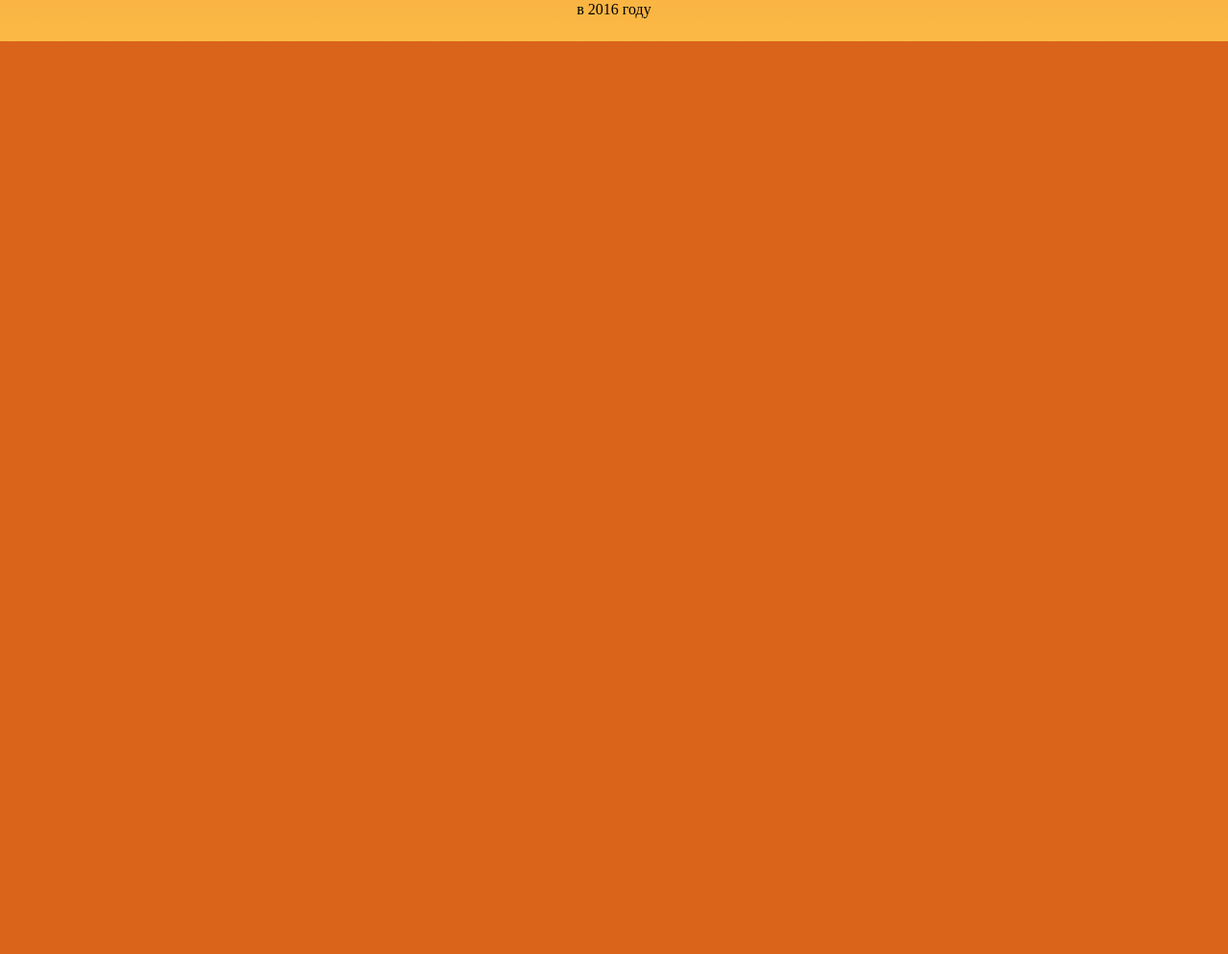
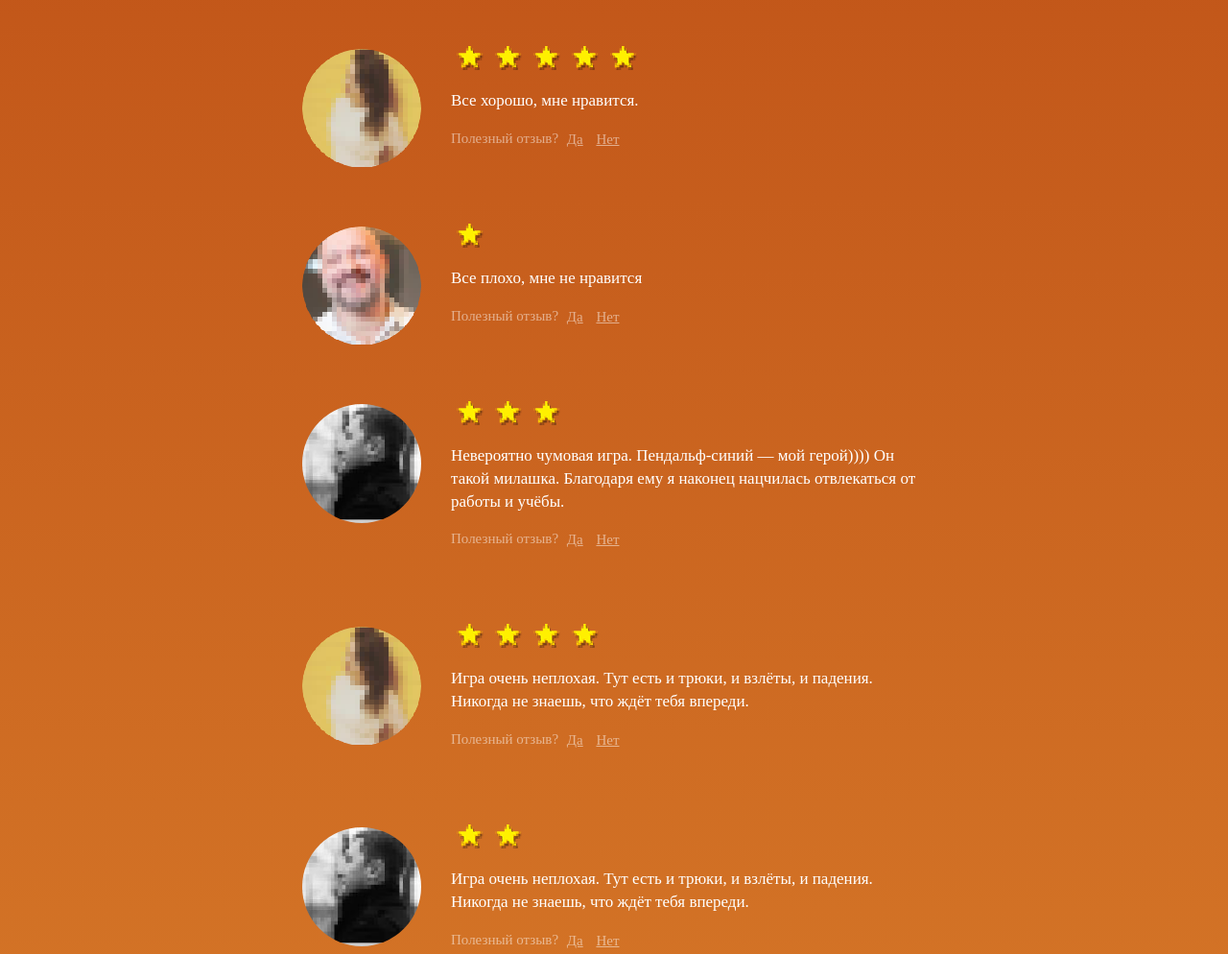
Before and after one commit to NastyaSkoblova1/49209-code-and-magick, a website built with webpack: page src/index.html in a window 1280 px wide. Shown: the part 1916-2910 px from the top of the page at 96% size. Before the commit the page ends 1959 px from the top, so only its background shows below. Built offline with nearby package versions, Linux system fonts and the light colour scheme; files whose address does not match are found by name; a web font is replaced by a local one.

Commit message:
add function for comment from json

```diff
--- a/src/index.html
+++ b/src/index.html
@@ -129,7 +129,9 @@
 
 <script src="js/form.js"></script>
 <script src="js/game.js"></script>
+<script src="reviews.js"></script>
 <script src="js/main.js"></script>
+
 
 </body>
 </html>
--- a/src/js/form.js
+++ b/src/js/form.js
@@ -34,11 +34,9 @@ window.form = (function() {
     var cookieReviewMark = window.Cookies.get('review-mark');
     var cookieReviewName = window.Cookies.get('review-name');
     reviewMarks.value = cookieReviewMark;
-    if (cookieReviewMark) {
-      reviewMarks[reviewMarks.length - cookieReviewMark].checked = true;
-    }
     if (cookieReviewName) {
       nameText.value = cookieReviewName;
+      reviewMarks[reviewMarks.length - cookieReviewMark].checked = true;
     } else {
       nameText.value = '';
     }
--- /dev/null
+++ b/src/reviews.js
@@ -0,0 +1,179 @@
+'use strict';
+
+(function() {
+  var reviews = [{
+    'author': {
+      'name': 'Иванов Иван',
+      'picture': 'img/user-1.jpg'
+    },
+    'review_usefulness': 10,
+    'rating': 2,
+    'description': 'Плохая игра: слишком сильно затягивает и невозможно оторваться. Я потерял работу, учебу, девушку и дар речи, но продолжаю играть. Это призыв о помощи: спасите.'
+    }, {
+    'author': {
+      'name': 'Ксения Собчак',
+      'picture': 'img/user-3.png'
+    },
+    'review_usefulness': 6,
+    'rating': 5,
+    'description': 'Все хорошо, мне нравится.'
+    }, {
+    'author': {
+      'name': 'Ксюша Бородина',
+      'picture': 'img/user-2.png'
+    },
+    'review_usefulness': 3,
+    'rating': 1,
+    'description': 'Все плохо, мне не нравится'
+    }, {
+    'author': {
+      'name': 'Мария Антуанетта',
+      'picture': 'img/user-1.jpg'
+    },
+    'review_usefulness': 4,
+    'rating': 3,
+    'description': 'Невероятно чумовая игра. Пендальф-синий — мой герой)))) Он такой милашка. Благодаря ему я наконец нацчилась отвлекаться от работы и учёбы.'
+    }, {
+    'author': {
+      'name': 'Дмитрий Карпов',
+      'picture': 'img/user-3.png'
+    },
+    'review_usefulness': 20,
+    'rating': 4,
+    'description': 'Игра очень неплохая. Тут есть и трюки, и взлёты, и падения. Никогда не знаешь, что ждёт тебя впереди.'
+    }, {
+    'author': {
+      'name': 'Максим Шаровары',
+      'picture': 'img/user-1.jpg'
+    },
+    'review_usefulness': 115,
+    'rating': 2,
+    'description': 'Игра очень неплохая. Тут есть и трюки, и взлёты, и падения. Никогда не знаешь, что ждёт тебя впереди.'
+    }, {
+    'author': {
+      'name': 'Зулейха Валиева',
+      'picture': 'img/user-3.png'
+    },
+   'review_usefulness': 10,
+    'rating': 4,
+    'description': 'Игра очень неплохая. Тут есть и трюки, и взлёты, и падения. Никогда не знаешь, что ждёт тебя впереди.'
+    }, {
+    'author': {
+      'name': 'Федор Непомнящих',
+      'picture': 'img/user-2.png'
+    },
+    'review_usefulness': 10,
+    'rating': 3,
+    'description': 'Игра очень неплохая. Тут есть и трюки, и взлёты, и падения. Никогда не знаешь, что ждёт тебя впереди.'
+    }, {
+    'author': {
+      'name': 'Макаронный Монстр',
+      'picture': 'img/user-1.jpg'
+    },
+    'review_usefulness': -3,
+    'rating': 5,
+    'description': 'Игра очень неплохая. Тут есть и трюки, и взлёты, и падения. Никогда не знаешь, что ждёт тебя впереди.'
+    }, {
+    'author': {
+      'name': 'Миклухо Маклай',
+      'picture': 'img/user-3.png'
+    },
+    'review_usefulness': 0,
+    'rating': 2,
+    'description': 'Игра очень неплохая. Тут есть и трюки, и взлёты, и падения. Никогда не знаешь, что ждёт тебя впереди.'
+    }, {
+    'author': {
+      'name': 'Муравьев Апостол',
+      'picture': 'img/user-2.png'
+    },
+    'review_usefulness': 0,
+    'rating': 1,
+    'description': 'Игра очень неплохая. Тут есть и трюки, и взлёты, и падения. Никогда не знаешь, что ждёт тебя впереди.'
+    }, {
+    'author': {
+      'name': 'Максим Горький',
+      'picture': 'img/user-3.png'
+    },
+    'review_usefulness': 8,
+    'rating': 3,
+    'description': 'Игра очень неплохая. Тут есть и трюки, и взлёты, и падения. Никогда не знаешь, что ждёт тебя впереди.'
+    }, {
+    'author': {
+      'name': 'Аноним',
+      'picture': 'img/ijwdoq'
+    },
+    'review_usefulness': 102,
+    'rating': 3,
+    'description': 'Игра очень неплохая. Тут есть и трюки, и взлёты, и падения. Никогда не знаешь, что ждёт тебя впереди.'
+    }, {
+    'author': {
+      'name': 'Иван Иванов',
+      'picture': 'img/user-1.jpg'
+    },
+    'review_usefulness': 5,
+    'rating': 4,
+    'description': 'Игра очень неплохая. Тут есть и трюки, и взлёты, и падения. Никогда не знаешь, что ждёт тебя впереди.'
+    }, {
+    'author': {
+      'name': 'Василиса Васильева',
+      'picture': 'img/user-2.png'
+    },
+    'review_usefulness': 0,
+    'rating': 4,
+    'description': 'Игра очень неплохая. Тут есть и трюки, и взлёты, и падения. Никогда не знаешь, что ждёт тебя впереди.'
+    }, {
+    'author': {
+      'name': 'Хороший Человек',
+      'picture': 'img/user-2.png'
+    },
+    'review_usefulness': 24,
+    'rating': 3,
+    'description': 'Игра очень неплохая. Тут есть и трюки, и взлёты, и падения. Никогда не знаешь, что ждёт тебя впереди.'
+    }, {
+    'author': {
+      'name': 'Гейб Ньюэлл',
+      'picture': 'img/dwjiqo9'
+    },
+    'review_usefulness': 10,
+    'rating': 5,
+    'description': 'Игра очень интересная. Нравится возможность выбирать между героями, а самое крутое, что есть альтернативные концовки в игре. Она точно стоит своих денег.'
+    }];
+
+    var reviewsFilter = document.querySelector('.reviews-filter');
+    var template = document.querySelector('template');
+    var reviewList = document.querySelector('.reviews-list');
+    var templateContainer = 'content' in template ? template.content : template;
+    reviewsFilter.classList.add('invisible');
+
+    var getReviewElement = function(reviews) {
+      var reviewElement = templateContainer.querySelector('.review').cloneNode(true);
+      var reviewAuthor = reviewElement.querySelector('.review-author');
+      var reviewRating = reviewElement.querySelector('.review-rating');
+      var reviewText = reviewElement.querySelector('.review-text');
+      var valueRatingClass = ['one', 'two', 'three', 'four', 'five'];
+
+      reviewAuthor.textContent = reviews.author.name;
+      reviewRating.classList.add('review-rating-' + valueRatingClass[reviews.rating - 1]);
+      reviewText.textContent = reviews.description;
+
+      var authorImage = new Image();
+      authorImage.onload = function() {
+        reviewAuthor.src = reviews.author.picture;
+        reviewAuthor.width = 124;
+        reviewAuthor.height = 124;
+      };
+
+      authorImage.onerror = function() {
+        reviewElement.classList.add('review-load-failure');
+      };
+
+      authorImage.src = reviews.author.picture;
+
+      return reviewElement;
+    };
+
+    reviews.forEach(function(review) {
+      reviewList.appendChild(getReviewElement(review));
+    });
+    reviewsFilter.classList.remove('invisible');
+})();
```
